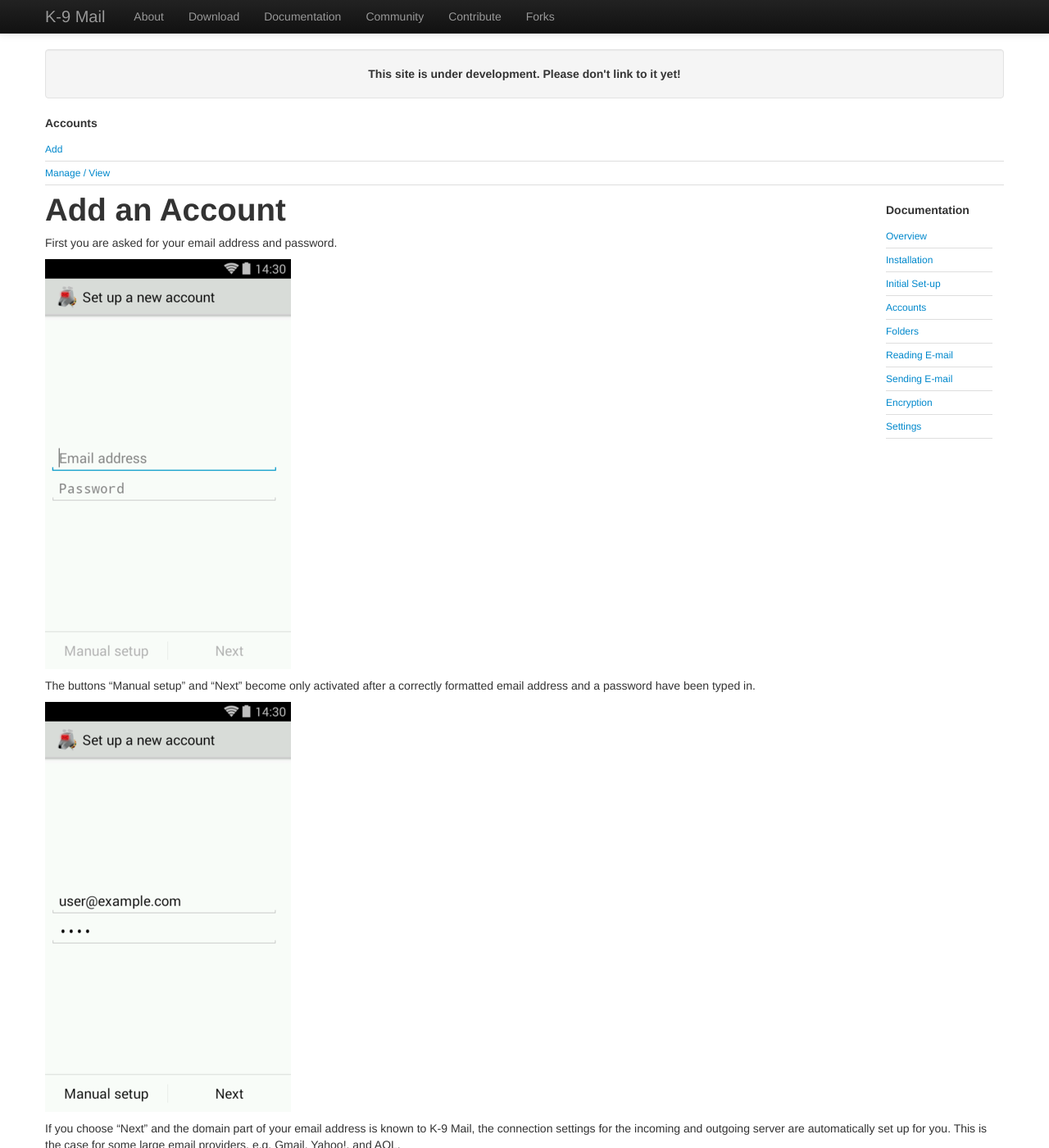
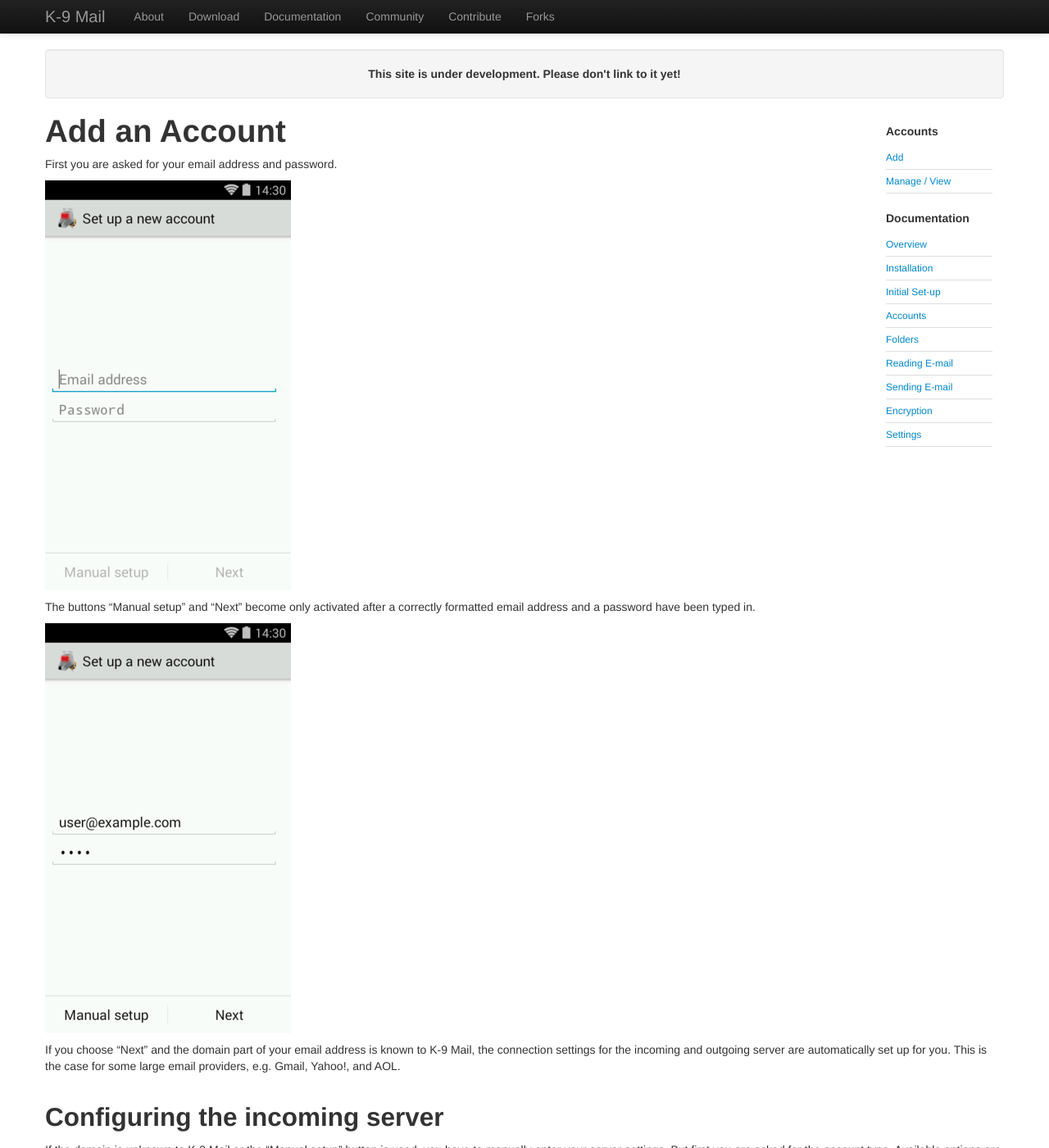
Before and after one commit to k9mail/k9mail.app, a Jekyll site: the page built from documentation/accounts/add.md, in a window 1280 px wide and 1400 px high. Shown: the whole window at 82% size. Built offline with Jekyll 4.4.1, drawn with Linux system fonts in a browser that asks for light colours; nearby versions of some CDN libraries.

Commit message:
Accounts Navigation

```diff
--- a/assets/css/k9mail.css
+++ b/assets/css/k9mail.css
@@ -1,4 +1,4 @@
-.documentation-nav, .settings-nav {
+.documentation-nav, .settings-nav, .accounts-nav {
   clear: right;
   float: right;
   width: 130px;
```
